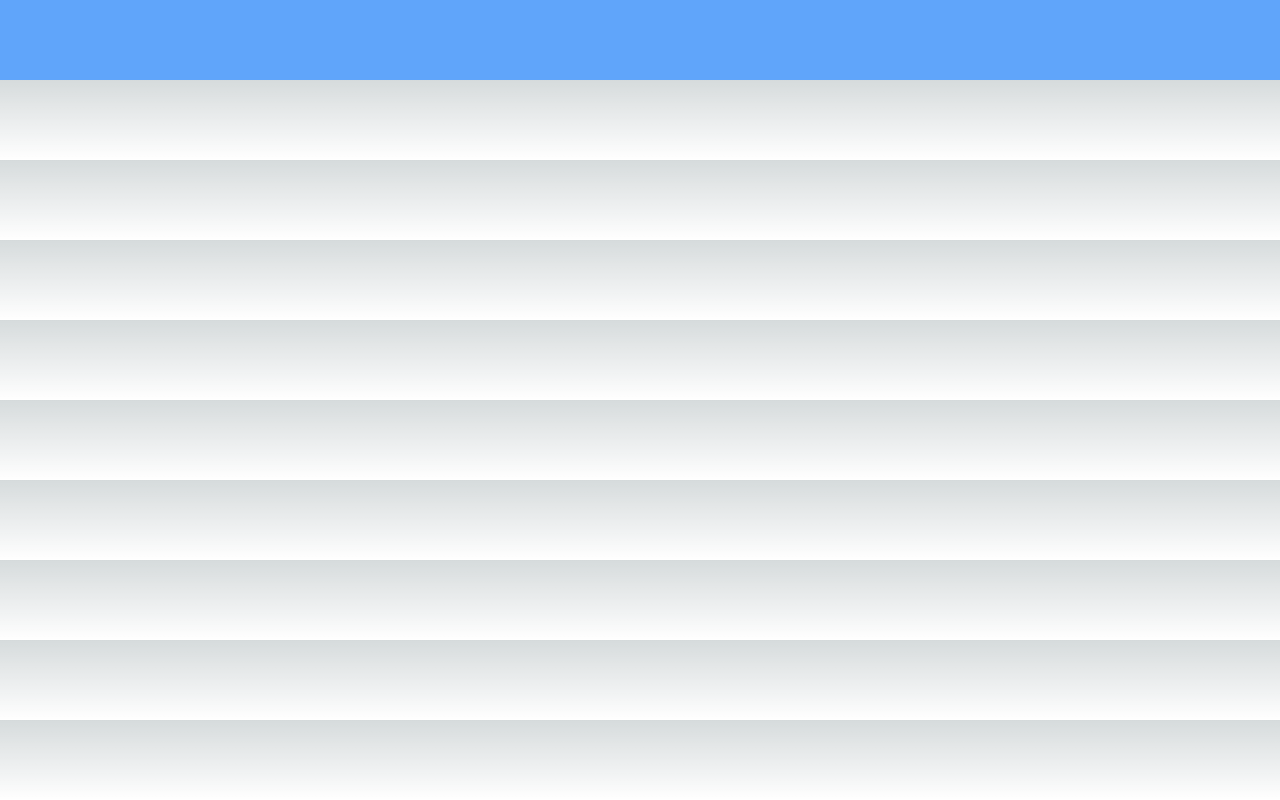
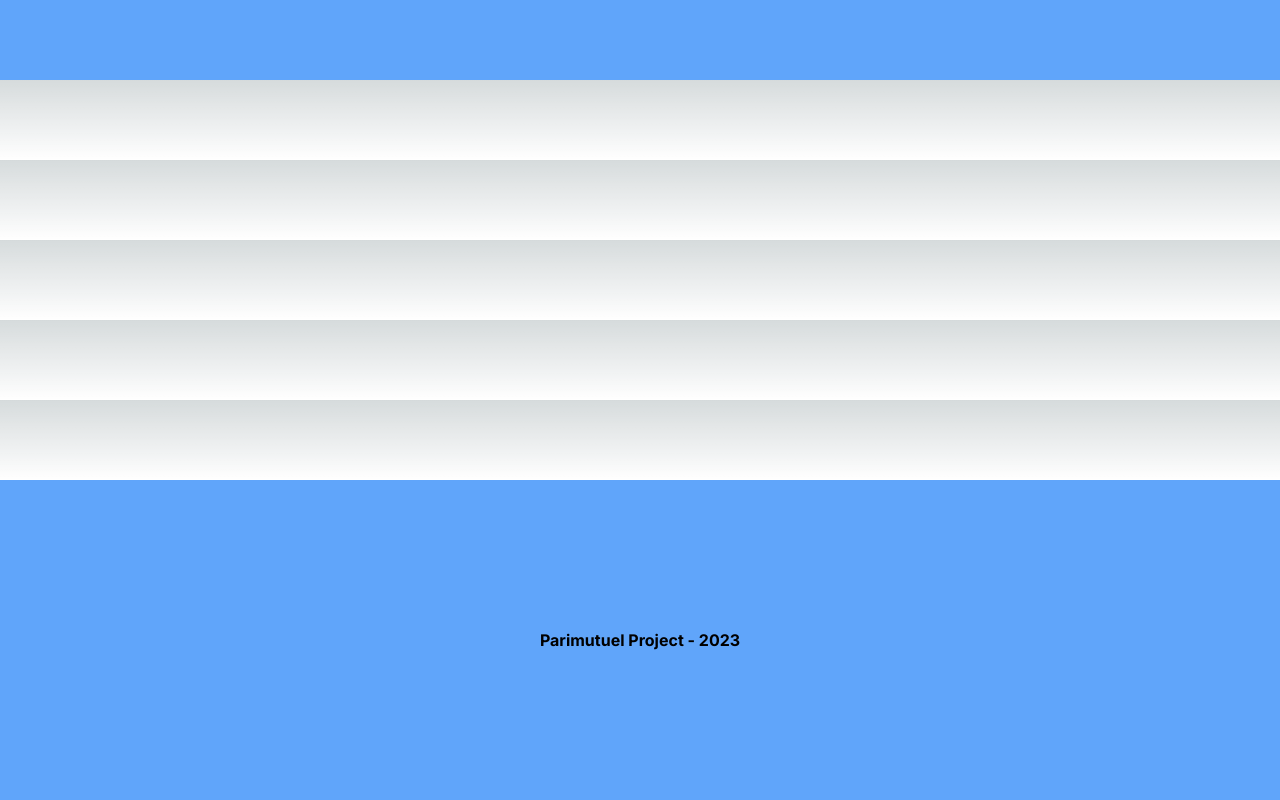
Before and after one commit to edgarrps/parimutuel, a Next.js app: page / in a window 1280 px wide. Built offline with nearby package versions, Linux system fonts and the light colour scheme.

Commit message:
Footer added

```diff
--- a/src/app/page.tsx
+++ b/src/app/page.tsx
@@ -1,9 +1,11 @@
+import Footer from "@/components/Footer";
 import Header from "@/components/Header";
 
 export default function Home() {
   return (
-  <>
-  <Header/>
-  </>
+    <>
+      <Header />
+      <Footer />
+    </>
   )
 }
--- /dev/null
+++ b/src/components/Footer.tsx
@@ -0,0 +1,9 @@
+export default function Footer() {
+    return (
+        <div className="absolute flex justify-center items-center bottom-0 w-full h-80 bg-blue-400">
+            <section>
+                <p className="font-bold">Parimutuel Project - 2023</p>
+            </section>
+        </div>
+    )
+}
```
